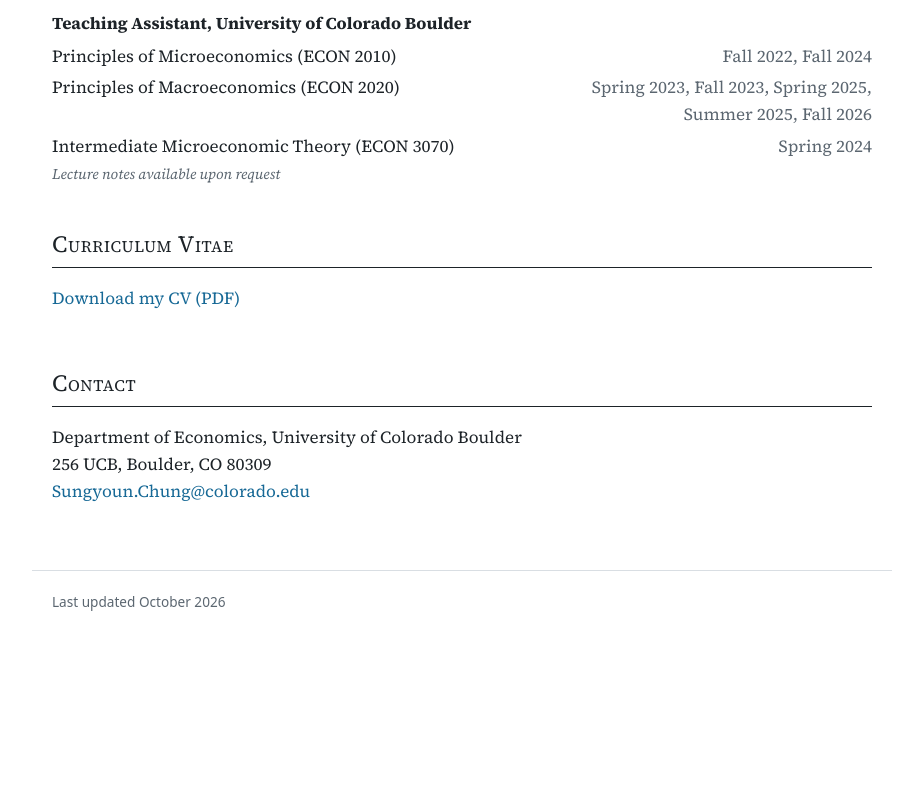
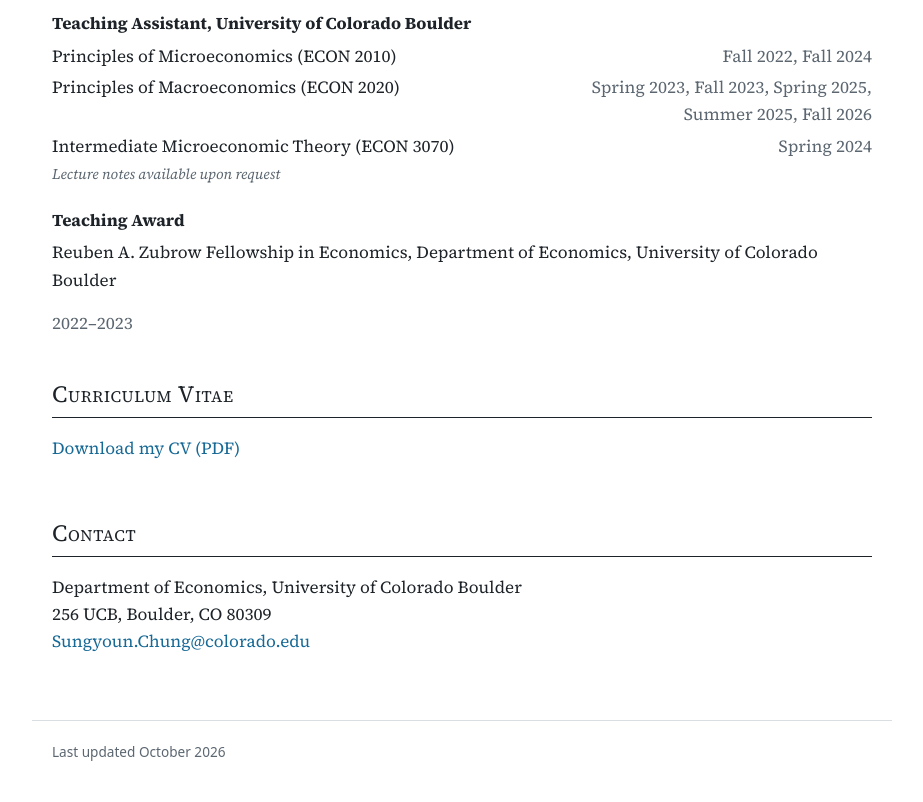
Before and after one commit to sungyounchung/sungyounchung.github.io, a plain HTML site: page index.html in a window 1280 px wide. Shown: the part 1901-2703 px from the top of the page, without its empty margins (178-1101 px from the left). Before the commit the page ends 2553 px from the top, so only its background shows below. Drawn offline with Linux system fonts and the light colour scheme.

Commit message:
CV and Teaching section: label the Reuben A. Zubrow Fellowship as a teaching award

```diff
--- a/index.html
+++ b/index.html
@@ -111,6 +111,11 @@
     <li class="row"><span>Principles of Macroeconomics (ECON 2020)</span><span class="when">Spring 2023, Fall 2023, Spring 2025,<br>Summer 2025, Fall 2026</span></li>
     <li class="row"><span>Intermediate Microeconomic Theory (ECON 3070)<br><span class="notes">Lecture notes available upon request</span></span><span class="when">Spring 2024</span></li>
   </ul>
+
+  <h3>Teaching Award</h3>
+  <ul class="plain">
+    <li class="row"><span>Reuben A. Zubrow Fellowship in Economics, Department of Economics, University of Colorado Boulder</span><span class="when">2022&ndash;2023</span></li>
+  </ul>
 </section>
 
 <!-- ========================= CV + CONTACT ========================= -->
```
Also changed, not shown: 1 other file.
